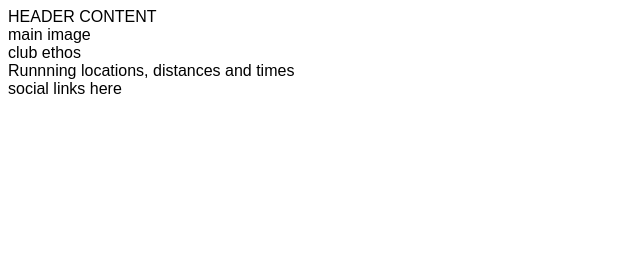
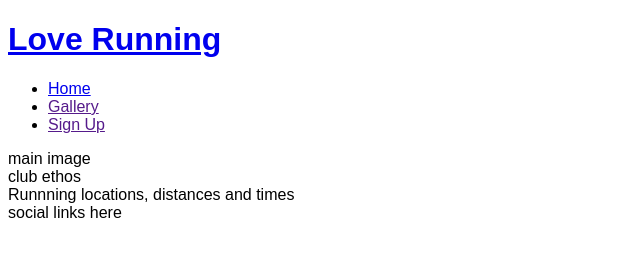
Before and after one commit to OlgaJ1989/love-running, a plain HTML site: page index.html in a window 1280 px wide. Shown: the whole page, without its empty margins (0-640 px from the left). Drawn offline with Linux system fonts and the light colour scheme.

Commit message:
Add basic header structure

```diff
--- a/index.html
+++ b/index.html
@@ -1,5 +1,6 @@
 <!DOCTYPE html>
 <html lang="en">
+
 <head>
     <meta charset="UTF-8">
     <meta http-equiv="X-UA-Compatible" content="IE=edge">
@@ -10,9 +11,25 @@
     <link rel="stylesheet" href="assets/css/style.css">
     <title>Love Running</title>
 </head>
+
 <body>
     <header>
-        HEADER CONTENT
+        <a href="index.html">
+            <h1>Love Running</h1>
+        </a>
+        <nav>
+            <ul>
+                <li>
+                    <a href="index.html">Home</a>
+                </li>
+                <li>
+                    <a href="">Gallery</a>
+                </li>
+                <li>
+                    <a href="">Sign Up</a>
+                </li>
+            </ul>
+        </nav>
     </header>
     <section>
         main image
@@ -27,4 +44,5 @@
         social links here
     </footer>
 </body>
+
 </html>
```
